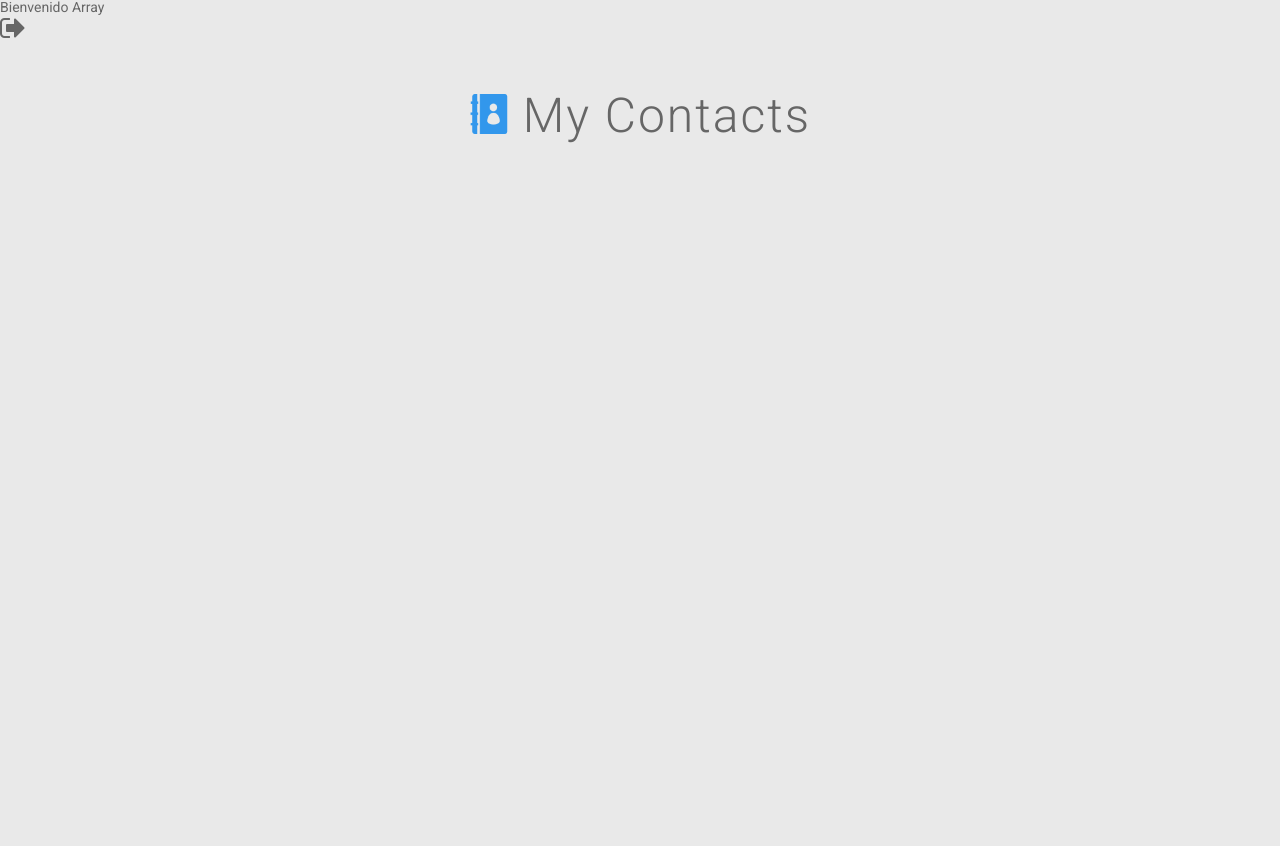
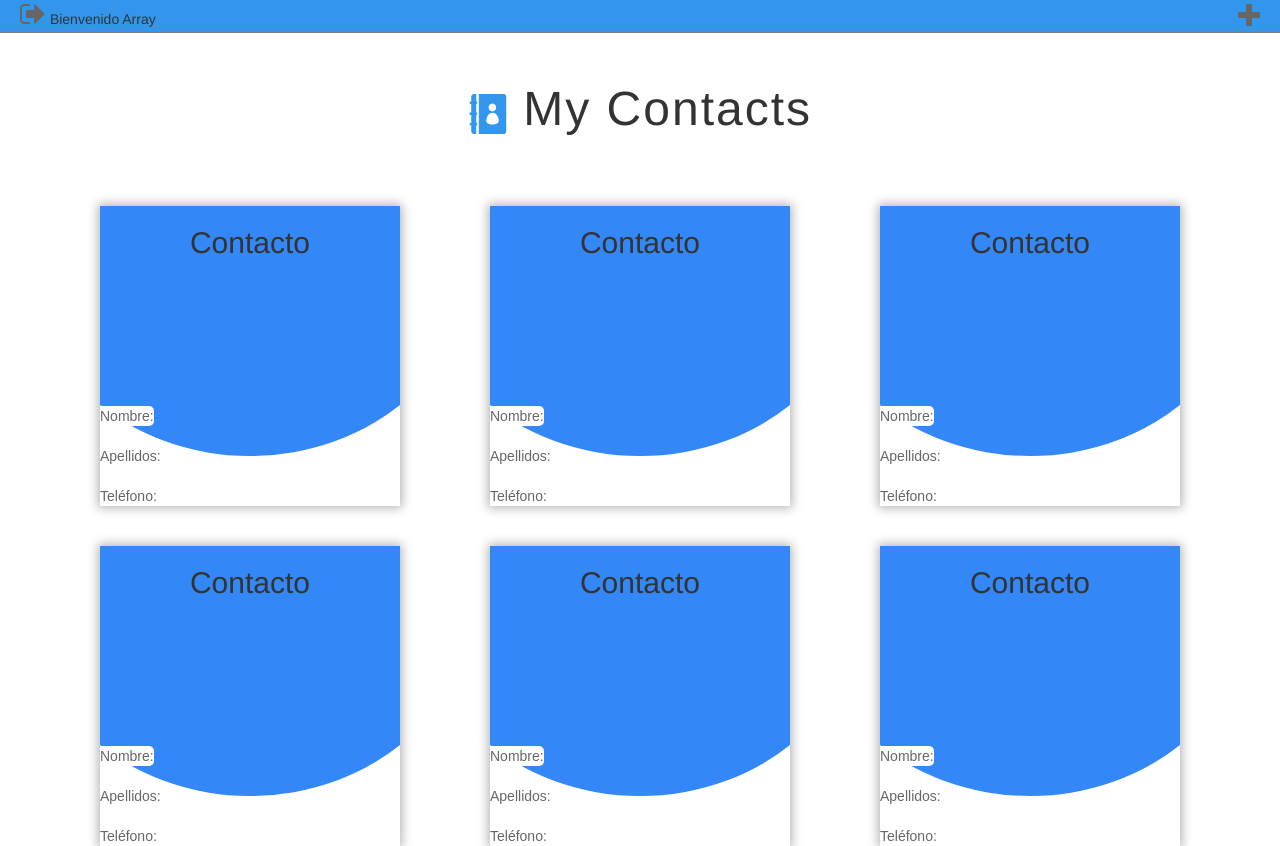
Before and after one commit to Pr5-Mycontacts/MyContacts, a PHP site: page /home.php in a window 1280 px wide. Before the commit the page ends 143 px from the top, so only its background shows below. Run offline with PHP 8.4, Linux system fonts and the light colour scheme; a user stored in the database is signed in; some libraries are stand-ins or nearby versions; some web fonts are replaced.

Commit message:
Cards Added
Added contact cards.

```diff
--- a/Web/css/style.css
+++ b/Web/css/style.css
@@ -15,6 +15,16 @@
 }
 #coords{
   width: 313px;
+}
+/*Top Bar*/
+.top-bar {
+  background-color:#3297ec;
+  order-width: 2px;
+  border-bottom-width:2px;
+  border-bottom-color:gray;
+  border-bottom-style: solid;
+  padding: 0px 0px 2px 20px;
+  vertical-align: middle;
 }
 /*Image centering*/
 .logo {
@@ -208,3 +218,131 @@
   color: #333333;
   text-decoration: none;
 }
+
+/*Card*/
+
+.transition { transition: .3s cubic-bezier(.3, 0, 0, 1.3) }
+.card {
+    background-color: #fff;
+    bottom: 0;
+    box-shadow: 0px 0px 10px 2px rgba(0,0,0,0.3);
+  -webkit-box-shadow: 0px 0px 10px 2px rgba(0,0,0,0.3);
+  -moz-box-shadow: 0px 0px 10px 2px rgba(0,0,0,0.3);
+    height: 300px;
+    left: 0;
+    margin: auto;
+    overflow: hidden;
+    position: relative;
+    right: 0;
+    top: 0;
+    width: 300px;
+}
+.card:hover {
+    height: 450px;
+    width: 300px;
+}
+.card:hover .cta-container {
+    display: inline;
+    margin-top: 380px;
+}
+.card:hover .card_circle {
+    background-size: cover;
+    border-radius: 0;
+    margin-top: -130px;
+}
+.card:hover h2 {
+    background: #3487f7;
+    color: #fff;
+    margin-top: 100px;
+    padding: 5px;
+}
+.card:hover h2 small { color: #fff }
+.card:hover p {
+  background-color: white;
+  border-top-right-radius: 5px;
+  border-bottom-right-radius: 5px;
+  margin-top: 300px }
+.card_circle {
+    background: #3297ec;
+    background-color: #3487f7;
+    background-size: cover;
+    border-radius: 50%;
+    height: 400px;
+    margin-left: -75px;
+    margin-top: -270px;
+    position: absolute;
+    width: 450px;
+}
+h2 {
+    color: white;
+    font-family: 'Raleway', sans-serif;
+    font-size: 24px;
+    font-weight: 200;
+    margin-top: 150px;
+    position: absolute;
+    text-align: center;
+    width: 100%;
+    z-index: 9999;
+}
+.p1 {
+    color: rgba(0,0,0,.6);
+    font-family: 'Raleway', sans-serif;
+    font-size: 100%;
+    font-weight: normal;
+    margin-top: 200px;
+    position: absolute;
+    text-align: center;
+    background-color: white;
+    border-top-right-radius: 5px;
+    border-bottom-right-radius: 5px;
+    z-index: 9999;
+}
+.p {
+    color: rgba(0,0,0,.6);
+    font-family: 'Raleway', sans-serif;
+    font-size: 100%;
+    font-weight: normal;
+    margin-top: 200px;
+    position: absolute;
+    text-align: center;
+    z-index: 9999;
+}
+.cta-container {
+    display: none;
+    margin-top: 320px;
+    position: relative;
+    text-align: center;
+    width: 100%;
+    z-index: 9999;
+}
+.cta {
+    -moz-border-radius: 2px;
+    -moz-transition: 0.2s ease-out;
+    -ms-transition: 0.2s ease-out;
+    -o-transition: 0.2s ease-out;
+    -webkit-border-radius: 2px;
+    -webkit-transition: 0.2s ease-out;
+    background-clip: padding-box;
+    border: 2px solid #3487f7;
+    border-radius: 2px;
+    color: #3487f7;
+    display: inline-block;
+    font-family: 'Raleway', sans-serif;
+    font-size: 17px;
+    font-weight: 400;
+    height: 36px;
+    letter-spacing: 0.5px;
+    line-height: 36px;
+    margin-bottom: 15px;
+    padding: 0 2rem;
+    text-decoration: none;
+    text-transform: uppercase;
+    transition: 0.2s ease-out;
+}
+.cta:hover {
+    background-color: #3487f7;
+    box-shadow: 0 8px 17px 0 rgba(0, 0, 0, 0.2), 0 6px 20px 0 rgba(0, 0, 0, 0.19);
+    color: #fff;
+    -moz-box-shadow: 0 8px 17px 0 rgba(0, 0, 0, 0.2), 0 6px 20px 0 rgba(0, 0, 0, 0.19);
+    -webkit-box-shadow: 0 8px 17px 0 rgba(0, 0, 0, 0.2), 0 6px 20px 0 rgba(0, 0, 0, 0.19);
+}
--- a/Web/home.php
+++ b/Web/home.php
@@ -8,10 +8,9 @@
   <link rel="stylesheet" href="https://cdnjs.cloudflare.com/ajax/libs/meyer-reset/2.0/reset.min.css">
 
   <link rel='stylesheet prefetch' href='http://fonts.googleapis.com/css?family=Roboto:400,100,300,500,700,900|RobotoDraft:400,100,300,500,700,900'>
-<link rel='stylesheet prefetch' href='http://maxcdn.bootstrapcdn.com/font-awesome/4.3.0/css/font-awesome.min.css'>
-
-      <link rel="stylesheet" href="css/style.css">
-
+  <link rel='stylesheet prefetch' href='http://maxcdn.bootstrapcdn.com/font-awesome/4.3.0/css/font-awesome.min.css'>
+  <link rel="stylesheet" href="css/style.css">
+  <link rel="stylesheet" href="https://maxcdn.bootstrapcdn.com/bootstrap/3.3.7/css/bootstrap.min.css" integrity="sha384-BVYiiSIFeK1dGmJRAkycuHAHRg32OmUcww7on3RYdg4Va+PmSTsz/K68vbdEjh4u" crossorigin="anonymous">
 
 </head>
 
@@ -21,12 +20,9 @@
 session_start();
 //session_destroy();
 if(isset($_SESSION['usuario'])){
-  echo "Bienvenido";
-  echo " " . $_SESSION['usuario'];
-
-
-  echo "<br><a href='cerrar_sesion.php'><i class='fa fa-sign-out fa-2x' aria-hidden='true' title='Logout'></i></a><br/>";
-
+  echo "<div class=top-bar>";
+  echo "<a href='cerrar_sesion.php'><i class='fa fa-sign-out fa-2x' aria-hidden='true' title='Logout'></i></a>"." Bienvenido " . $_SESSION['usuario'] . "<a style='float:right; padding-right:20px;padding-top:2px;' href='newuser.php'><i class='fa fa-plus fa-2x' title='Add User'></i></a>";
+  echo "</div>";
 }
 else{
   header("Location: index.php");
@@ -34,15 +30,111 @@
 ?>
 
 <body>
-
-<!-- Form Mixin-->
-<!-- Input Mixin-->
-<!-- Button Mixin-->
-<!-- Pen Title-->
 <div class="pen-title">
   <h1><img class="logo" src="img/MyContactsLogo.png">   My Contacts</h1>
+</div>
 
+<div class="container">
+  <div class="row">
+    <div class="col-xs-4">
+      <div class="card transition">
+        <h2 class="transition">Contacto</h2>
+        <p class="p1">Nombre:</p>
+        </br>
+        </br>
+        <p class="p">Apellidos:</p>
+        </br>
+        </br>
+        <p class="p">Teléfono:</p>
+        </br>
+        </br>
+        <div class="card_circle transition"></div>
+      </div>
+    </div>
+    <div class="col-xs-4">
+      <div class="card transition.col-xs-4">
+        <h2 class="transition">Contacto</h2>
+        <p class="p1">Nombre:</p>
+        </br>
+        </br>
+        <p class="p">Apellidos:</p>
+        </br>
+        </br>
+        <p class="p">Teléfono:</p>
+        </br>
+        </br>
+        <div class="card_circle transition"></div>
+      </div>
+    </div>
+    <div class="col-xs-4">
+      <div class="card transition.col-xs-4">
+        <h2 class="transition">Contacto</h2>
+        <p class="p1">Nombre:</p>
+        </br>
+        </br>
+        <p class="p">Apellidos:</p>
+        </br>
+        </br>
+        <p class="p">Teléfono:</p>
+        </br>
+        </br>
+        <div class="card_circle transition"></div>
+      </div>
+    </div>
+  </div>
 </div>
+</br>
+</br>
+<div class="container">
+  <div class="row">
+    <div class="col-xs-4">
+      <div class="card transition">
+        <h2 class="transition">Contacto</h2>
+        <p class="p1">Nombre:</p>
+        </br>
+        </br>
+        <p class="p">Apellidos:</p>
+        </br>
+        </br>
+        <p class="p">Teléfono:</p>
+        </br>
+        </br>
+        <div class="card_circle transition"></div>
+      </div>
+    </div>
+    <div class="col-xs-4">
+      <div class="card transition.col-xs-4">
+        <h2 class="transition">Contacto</h2>
+        <p class="p1">Nombre:</p>
+        </br>
+        </br>
+        <p class="p">Apellidos:</p>
+        </br>
+        </br>
+        <p class="p">Teléfono:</p>
+        </br>
+        </br>
+        <div class="card_circle transition"></div>
+      </div>
+    </div>
+    <div class="col-xs-4">
+      <div class="card transition.col-xs-4">
+        <h2 class="transition">Contacto</h2>
+        <p class="p1">Nombre:</p>
+        </br>
+        </br>
+        <p class="p">Apellidos:</p>
+        </br>
+        </br>
+        <p class="p">Teléfono:</p>
+        </br>
+        </br>
+        <div class="card_circle transition"></div>
+      </div>
+    </div>
+  </div>
+</div>
+
   <script src='http://cdnjs.cloudflare.com/ajax/libs/jquery/2.1.3/jquery.min.js'></script>
     <script src="js/index.js"></script>
 
```
